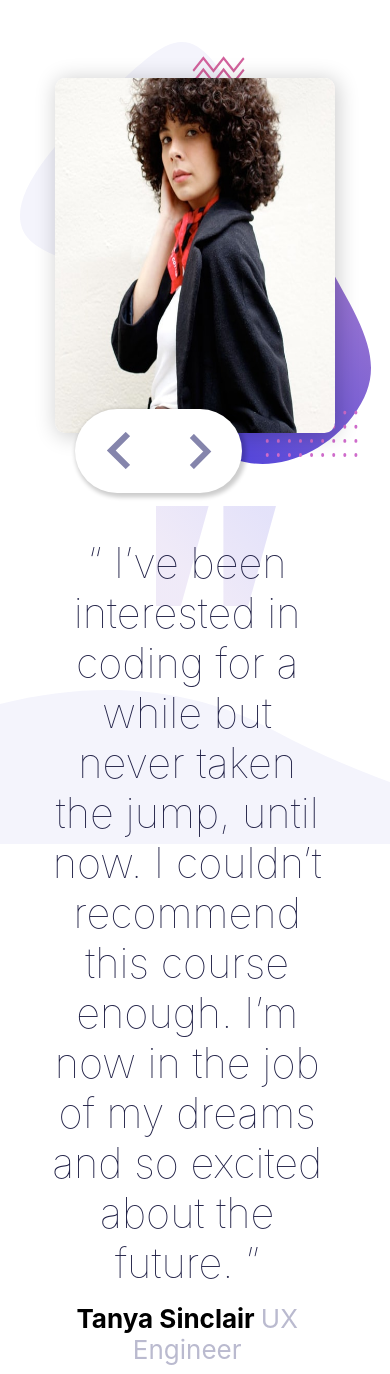
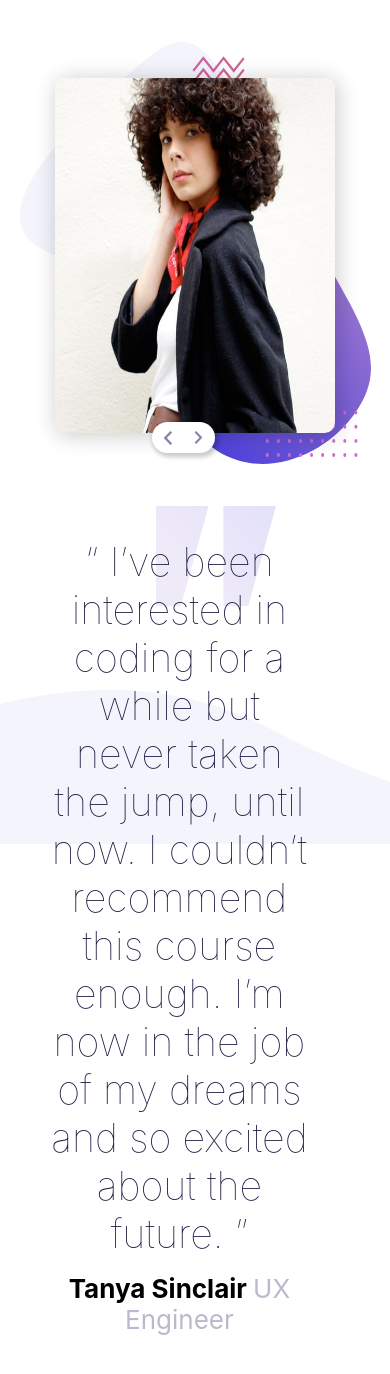
Before and after one commit to nicolasgonzalez98/Ejercicios-HTML-CSS, a plain HTML site: page FrontEndMentor/coding-bootcamp-testimonials-slider-master/index.html in a window 390 px wide. Shown: the top 1374 px of the page. Drawn offline with Linux system fonts and the light colour scheme.

Commit message:
actualizamos

```diff
--- a/FrontEndMentor/coding-bootcamp-testimonials-slider-master/css/style.css
+++ b/FrontEndMentor/coding-bootcamp-testimonials-slider-master/css/style.css
@@ -85,7 +85,6 @@
     position: absolute;
     right: 5%;
     z-index: 1;
-    padding-top: 2rem;
     height: 80vh;
     width: 40vw;
     box-shadow: 2px 2px 2rem 1px rgba(0, 0, 0, 0.2);
@@ -181,13 +180,13 @@ div .profesion{
         position: absolute;
         padding-top: 0;
         padding-left: 0;
-        width: 95%;
+        width: 90%;
         text-align: center;
         top: 75%;
     }
 
     .cita{
-        font-size: 4rem;
+        font-size: 3.8rem;
         font-weight: lighter;
     }
 
@@ -213,9 +212,7 @@ div .profesion{
     /*botonera*/
 
     .botonera{
-        height: 8rem;
-        width: 16rem;
-        top: 48.5%;
-        right: 38% ;
+        top: 50%;
+        right: 45% ;
     }
 }
```
